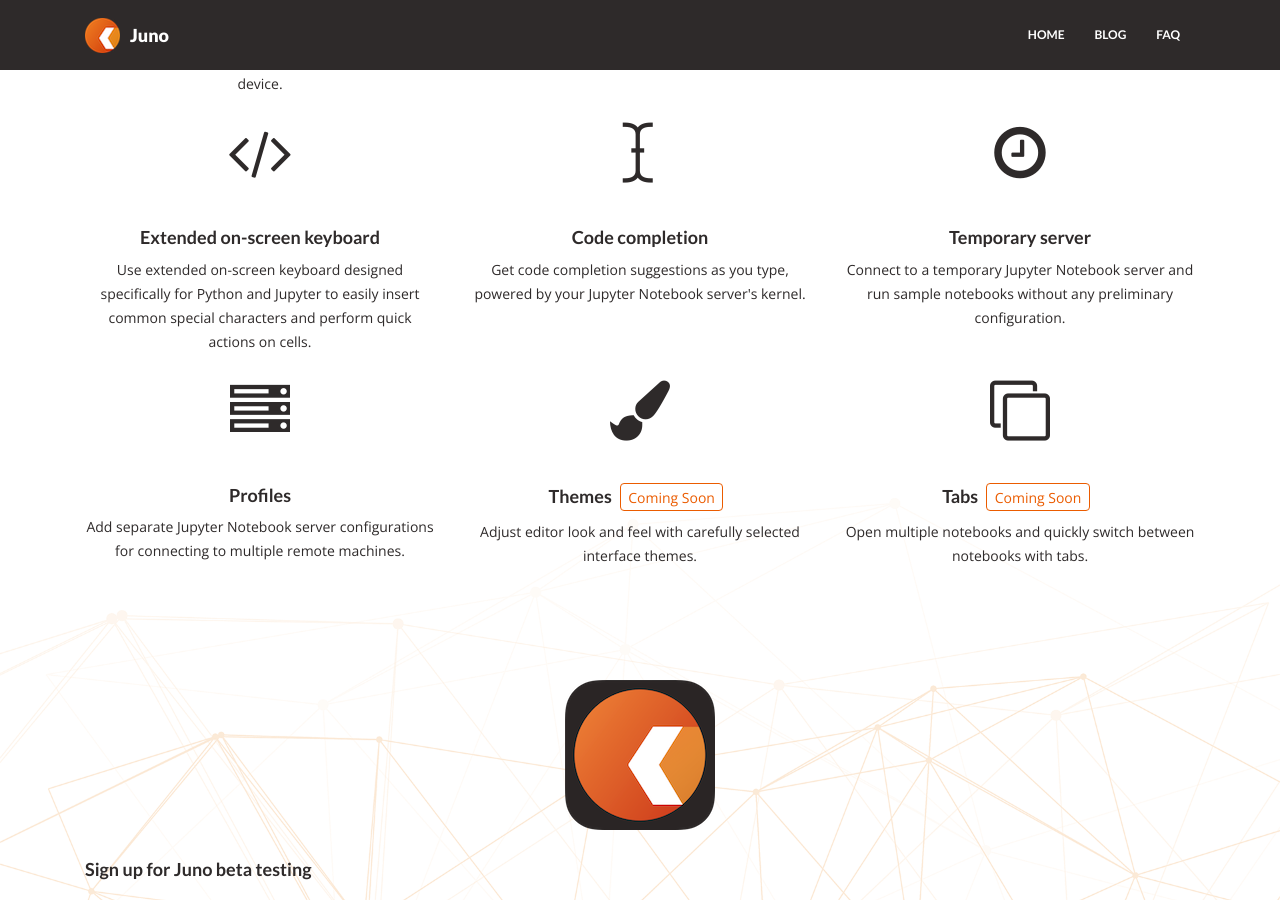
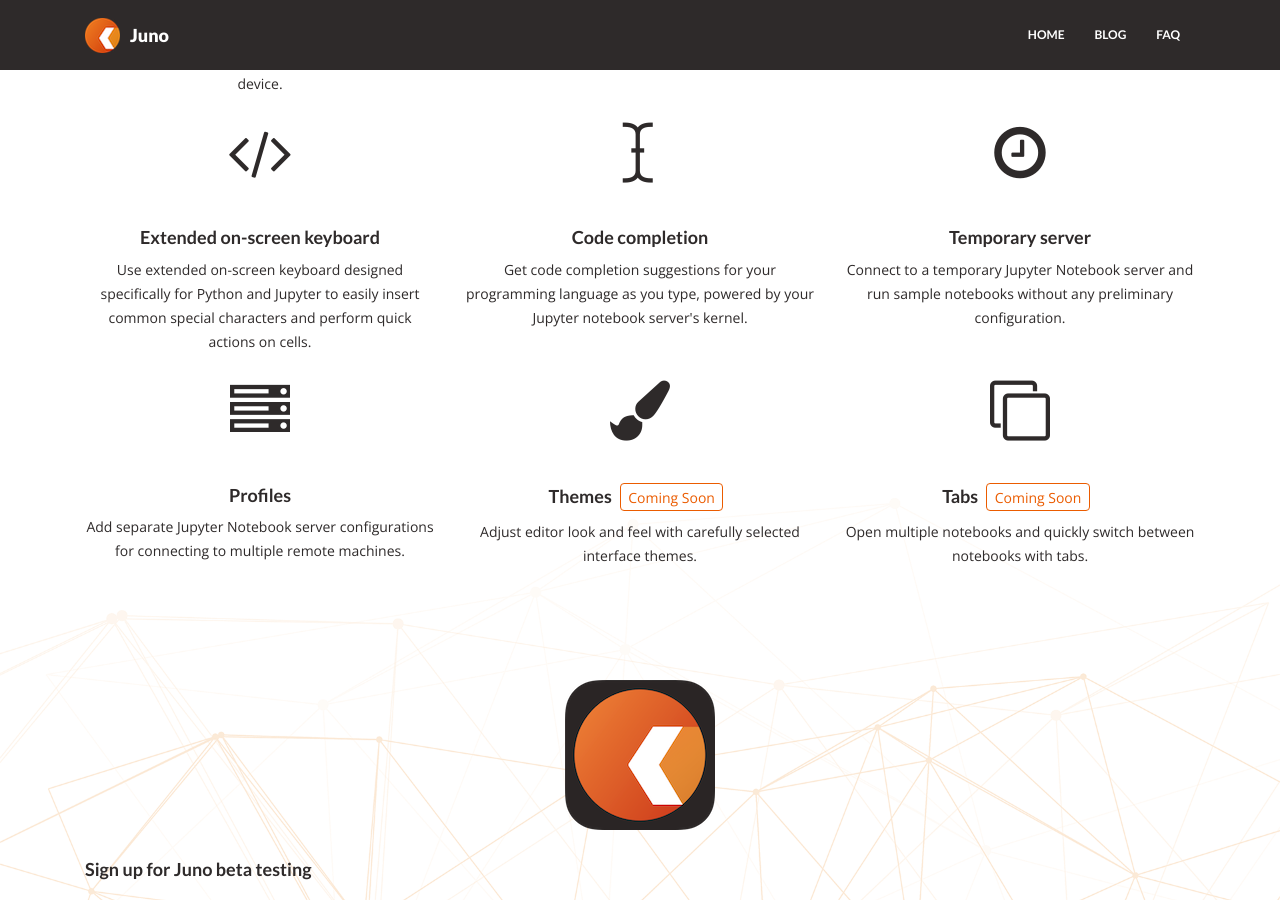
Before and after one commit to test-juno-sh/juno-website-test, a Jekyll site: the page built from index.html, in a window 1280 px wide and 900 px high, scrolled down 1243 px. Built offline with Jekyll 4.4.1, drawn with Linux system fonts in a browser that asks for light colours; nearby versions of some CDN libraries; comment, search, counter and statistics services are not loaded.

Commit message:
Update code completion marketing copy.

```diff
--- a/index.html
+++ b/index.html
@@ -46,7 +46,7 @@
                 <i class="fa fa-i-cursor" aria-hidden="true"></i>
                 <span class="sr-only">Code completion</span>
                 <h4>Code completion</h4>
-                <p>Get code completion suggestions as you type, powered by your Jupyter Notebook server's kernel.</p>
+                <p>Get code completion suggestions for your programming language as you type, powered by your Jupyter notebook server's kernel.</p>
             </div>
             <div class="col-md-4 col-sm-4">
                 <i class="fa fa-clock-o" aria-hidden="true"></i>
```
